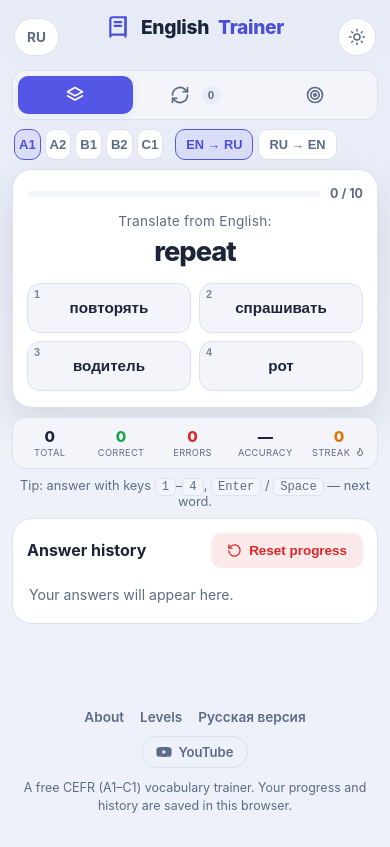
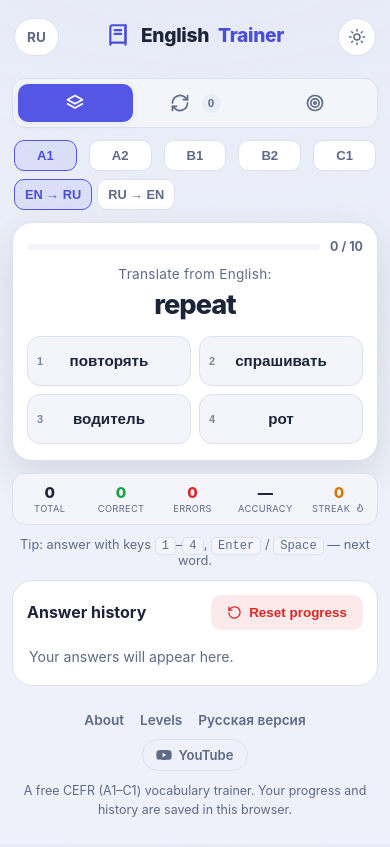
Before and after one commit to xxixzz/wordtrainer, a plain HTML site: page en/index.html in a window 390 px wide. Drawn offline with Linux system fonts and the light colour scheme.

Commit message:
fix style

```diff
--- a/css/style.css
+++ b/css/style.css
@@ -208,8 +208,7 @@ body {
 .option:hover:not(:disabled) { border-color: var(--accent); background: var(--surface-3); transform: translateY(-1px); }
 .option:active:not(:disabled) { transform: translateY(0); }
 .option:disabled { cursor: default; }
-.option .num {
-  position: absolute; top: 7px; left: 9px; font-size: .68rem; color: var(--text-dim); font-weight: 700; opacity: .8;
+.option .num { position: absolute; top: 50%; left: 9px; transform: translate(0%, -50%); font-size: .68rem; color: var(--text-dim); font-weight: 700; opacity: .8;
 }
 .option.correct { background: var(--correct-soft); border-color: var(--correct); color: var(--correct); }
 .option.wrong { background: var(--wrong-soft); border-color: var(--wrong); color: var(--wrong); }
@@ -320,7 +319,7 @@ body {
 
 /* ===== Мобильная адаптация ===== */
 @media (max-width: 600px) {
-  .app-header { padding: 18px 56px 4px; }
+  .app-header { padding: 22px 56px 4px; }
   .logo { font-size: 1.3rem; }
   .container { padding: 12px; gap: 13px; }
 
@@ -454,10 +453,10 @@ svg { flex-shrink: 0; }
    modes/controls/подсказки остаются рабочими, но компактными.
    ========================================================================== */
 @media (max-width: 640px) {
-  .app-header { padding: 14px 52px 2px; }
+  .app-header { padding: 22px 52px 2px; }
   .logo { font-size: 1.2rem; }
   .tagline { display: none; }                     /* убираем лишнюю строку */
-  .container { gap: 9px; padding: 24px 12px 8px; }
+  .container { gap: 12px; padding: 24px 12px 8px; }
 
   /* Режимы — компактный ряд иконок (подписи скрыты, функция сохранена) */
   .modes { flex-direction: row; padding: 5px; gap: 5px; }
@@ -470,8 +469,8 @@ svg { flex-shrink: 0; }
   .controls { flex-direction: row; flex-wrap: wrap; gap: 8px 12px; padding: 0 2px; align-items: center; }
   .control-group { gap: 6px; flex: 1 1 auto; }
   .control-label { display: none; }
-  .level-switch { display: flex; gap: 4px; }
-  .level-btn { flex: 1; padding: 7px 0; font-size: .82rem; }
+  .level-switch { display: flex; gap: 12px; }
+  .level-btn { flex: 1; padding: 7px; font-size: .82rem; }
   .dir-btn { padding: 7px 10px; font-size: .8rem; }
 
   /* Декоративные советы не мешают; адаптивное предложение уровня остаётся */
@@ -484,7 +483,9 @@ svg { flex-shrink: 0; }
   .quiz-word { font-size: 1.7rem; margin: 8px 0 16px; }
   .options { grid-template-columns: 1fr 1fr; gap: 8px; }
   .option { min-height: 50px; padding: 11px 8px; font-size: .95rem; }
-  .option .num { top: 4px; left: 6px; }
+  .option .num { top: 50%;
+        left: 9px;
+        transform: translate(0%, -50%);}
   .next-btn { margin-top: 16px; padding: 12px 24px; }
 
   /* Статистика ниже карточки — ещё компактнее */
@@ -495,8 +496,8 @@ svg { flex-shrink: 0; }
 
 /* Дополнительное ужатие для невысоких экранов */
 @media (max-width: 640px) and (max-height: 720px) {
-  .app-header { padding: 10px 52px 0; }
-  .container { gap: 7px; }
+  .app-header { padding:22px 52px 0; }
+  .container { gap: 12px; }
   .quiz { padding: 14px 12px; }
   .quiz-word { font-size: 1.55rem; margin: 6px 0 12px; }
   .quiz-prompt { font-size: .8rem; }
```
